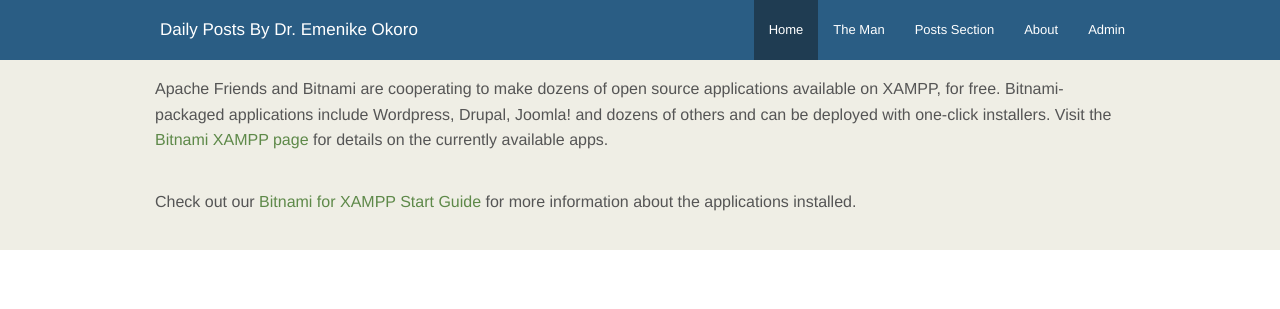
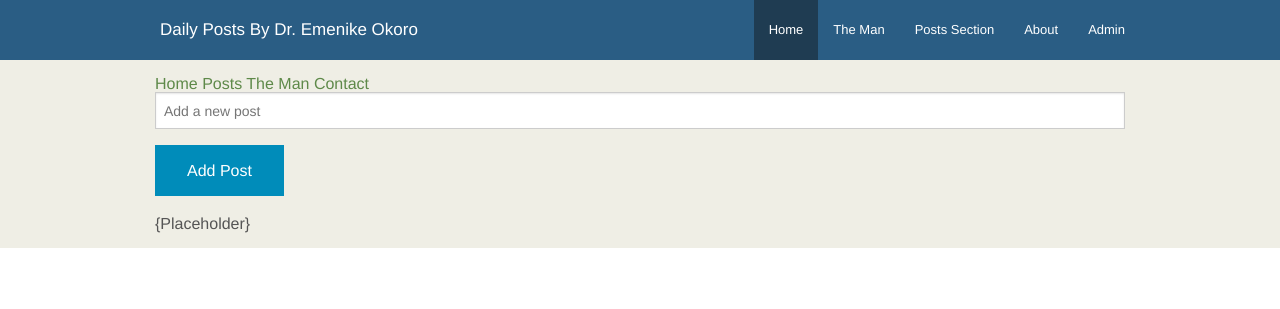
Before and after one commit to Kruddpippin/Daily_Posts_By_Dr_Emenike_Okoro, a website: page index.html in a window 1280 px wide. Shown: the top 309 px of the page. Drawn offline with Linux system fonts and the light colour scheme; files that its build step writes are made by us from their sources.

Commit message:
"Removed files, updated postController.js, index.html, and server.js, and deleted post-catalogue.html and post-details.html"

```diff
--- a/index.html
+++ b/index.html
@@ -36,8 +36,21 @@
     <div class="hero">
        <div class="row">
          <div class="large-12 columns">
-            <p>Apache Friends and Bitnami are cooperating to make dozens of open source applications available on XAMPP, for free. Bitnami-packaged applications include Wordpress, Drupal, Joomla! and dozens of others and can be deployed with one-click installers. Visit the <a href="https://bitnami.com/xampp?utm_source=bitnami&utm_medium=installer&utm_campaign=XAMPP%2BModule" target="_blank">Bitnami XAMPP page</a> for details on the currently available apps.</p><br/>
-            <p>Check out our <a href="https://www.apachefriends.org/bitnami_for_xampp.html" target="_blank" >Bitnami for XAMPP Start Guide</a> for more information about the applications installed.</p>
+          <div class="main-content">
+            <div class="navbar">
+               <a href="home">Home</a>
+               <a href="posts">Posts</a>
+               <a href="The_Man">The Man</a>
+               <a href="contact">Contact</a>
+               <span><form id="addPostForm">
+                  <input type="text" id="postInput" placeholder="Add a new post" required>
+                  <button type="submit">Add Post</button>
+                </form></span>
+            </div>
+            <div class="page-content">
+               {Placeholder}
+            </div>
+         </div>
          </div>
        </div>
     </div>
```
Also changed, not shown: controller/postController.js (+7 -3 lines), server.js (+0 -39 lines), Reading to file.txt (deleted), templates/public/post-catalogue.html (renamed from post-catalogue.html), templates/public/post-details.html (renamed from post-details.html).
